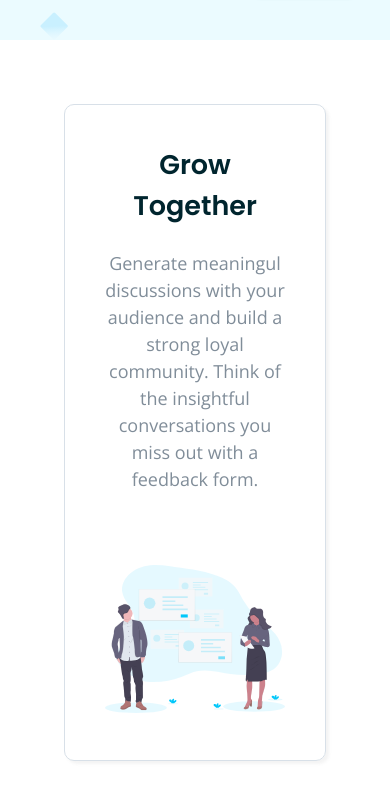
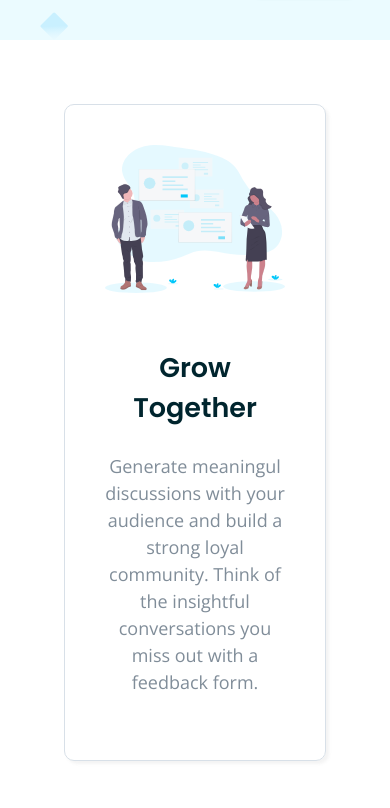
Before and after one commit to bolu-tife/zuri-huddle, a plain HTML site: page index.html in a window 390 px wide. Shown: the part 787-1595 px from the top of the page. Drawn offline with nearby package versions, Linux system fonts and the light colour scheme.

Commit message:
added style

```diff
--- a/index.html
+++ b/index.html
@@ -48,8 +48,8 @@
       </section>
 
       <section class="middle-section">
-        <div class="box">
-          <div>
+        <div class="box reverse">
+          <div >
             <h2>Grow Together</h2>
             <p>
               Generate meaningul discussions with your audience and build a
@@ -84,7 +84,7 @@
           </div>
         </div>
 
-        <div class="box">
+        <div class="box reverse">
           <div class="">
             <h2>Your Users</h2>
             <p>
--- a/style.css
+++ b/style.css
@@ -247,6 +247,10 @@ margin: 1.5rem 0;
     grid-template-columns: 1fr;
     grid-gap: 0;
   }
+  .reverse{
+    /* display: flex; */
+    flex-direction: column-reverse;
+  }
 
   .socials {
     justify-self: center;
```
